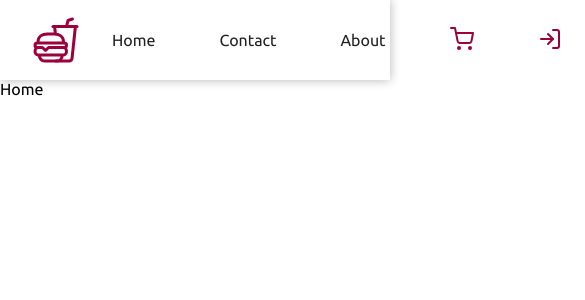
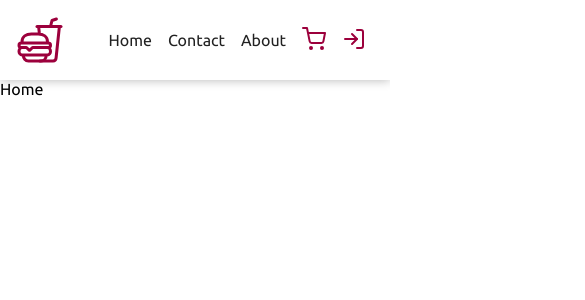
Before and after one commit to devXjatin/BURGER_EAT, a React (Create React App) app in the folder frontend/: page / in a window 390 px wide. Shown: the top 300 px of the page, 585 px wide, since content can reach past the window. Built offline with nearby package versions, Linux system fonts and the light colour scheme.

Commit message:
header done

```diff
--- a/frontend/src/App.js
+++ b/frontend/src/App.js
@@ -3,6 +3,7 @@ import Home from "./components/home/Home"
 import Header from "./components/layout/Header"
 import "./styles/App.scss"
 import "./styles/Header.scss"
+import "./styles/"
 
 
 
--- a/frontend/src/components/layout/Header.jsx
+++ b/frontend/src/components/layout/Header.jsx
@@ -3,13 +3,14 @@ import { IoFastFoodOutline } from "react-icons/io5";
 import { Link } from "react-router-dom";
 import { FiShoppingCart, FiLogIn } from "react-icons/fi";
 import { FaUser } from "react-icons/fa";
+import { motion } from "framer-motion";
 
 const Header = ({ isAuthenticated = false }) => {
   return (
     <nav>
-      <div>
+      <motion.div initial={{ x: "-100%" }} whileInView={{ x: 0 }}>
         <IoFastFoodOutline />
-      </div>
+      </motion.div>
 
       <div>
         <Link to="/">Home</Link>
--- a/frontend/src/styles/Header.scss
+++ b/frontend/src/styles/Header.scss
@@ -31,7 +31,21 @@ nav {
             color: $red;
             transition: inherit;
             font-size: 1.5rem;
+
+            &:hover{
+              color: $lightdark;
+          }
         }
     }
   }
 }
+
+@media screen and (max-width:600px) {
+  nav{
+    padding: 1rem;
+    > div > a{
+      margin: 0 0.5rem;
+    }
+  }
+
+}
```
